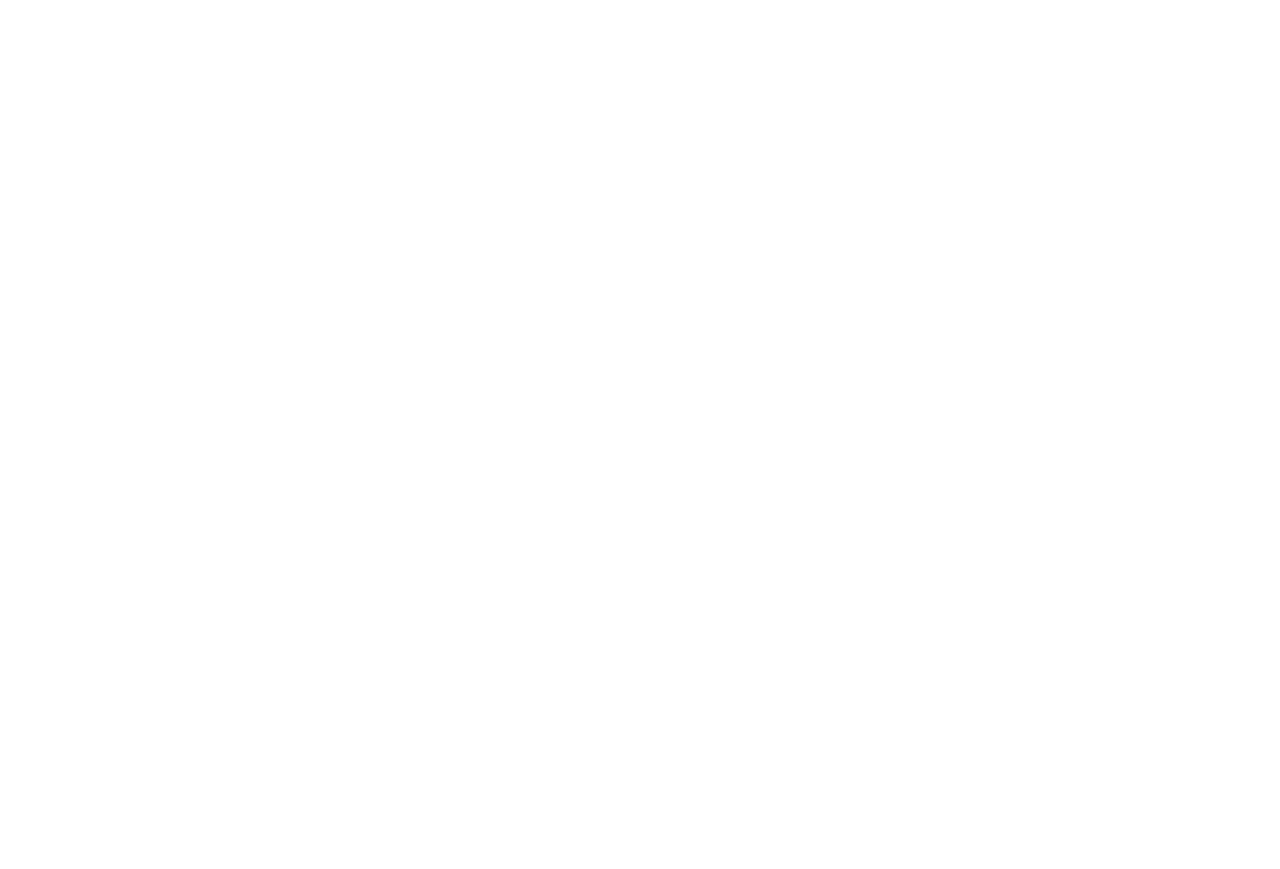
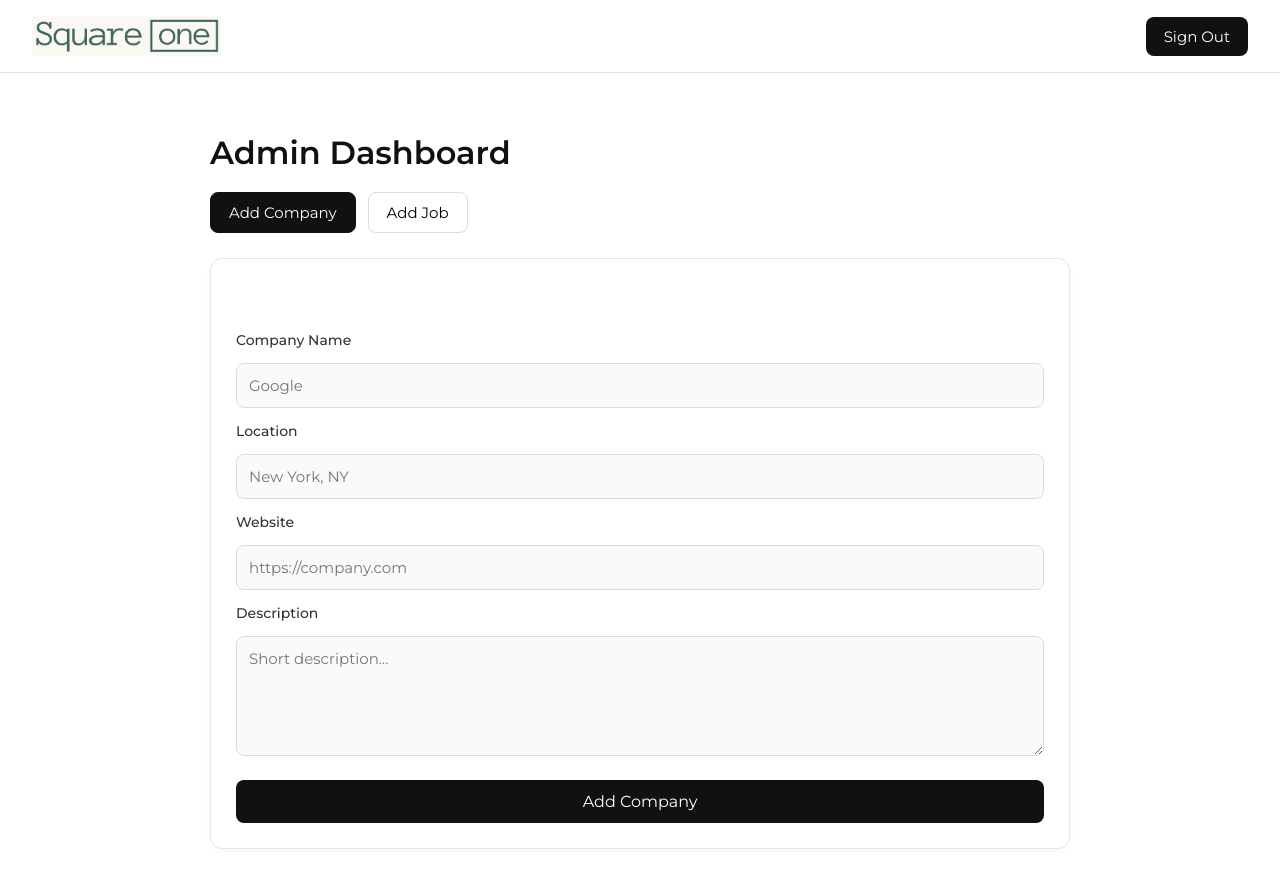
Before and after one commit to chazs0409/MissionIsPossible, a React (Vite) app in the folder frontend/: page /admin in a window 1280 px wide. Before the commit this address had no page. Before the commit the page ends 800 px from the top, so only its background shows below. Built offline with nearby package versions, Linux system fonts and the light colour scheme.

Commit message:
Feature: Create Admin Dashboard with functions : Adding company and job (with dumb buttons)

```diff
--- a/frontend/src/App.tsx
+++ b/frontend/src/App.tsx
@@ -1,6 +1,7 @@
 import { BrowserRouter, Routes, Route } from "react-router-dom";
 import LandingPage from "./components/LandingPage";
 import SearchPage from "./components/SearchPage";
+import AdminDashboard from "./components/AdminDashboard";
 
 function App() {
   return (
@@ -8,6 +9,7 @@
       <Routes>
         <Route path="/" element={<LandingPage />} />
         <Route path="/search" element={<SearchPage />} />
+        <Route path="/admin" element={<AdminDashboard />} />
       </Routes>
     </BrowserRouter>
   );
--- /dev/null
+++ b/frontend/src/components/AdminDashboard.tsx
@@ -0,0 +1,106 @@
+import { useNavigate } from "react-router-dom";
+import { useState } from "react";
+import "./componentcss/admindashboard.css";
+import logo from "../assets/square_one_logo.png";
+const AdminDashboard = () => {
+  const navigate = useNavigate();
+  const [activeTab, setActiveTab] = useState<"company" | "job">("company");
+
+  const handleSignOut = () => {
+    //clear token code (localStorage ect)
+    navigate("/");
+  };
+
+  return (
+    <div className="admin-wrapper">
+      {/* ---------- TOP NAVBAR ---------- */}
+      <div className="admin-navbar">
+        <img
+          src={logo}
+          alt="Logo"
+          className="admin-logo"
+          onClick={() => navigate("/")}
+        />
+
+        <button className="signout-btn" onClick={handleSignOut}>
+          Sign Out
+        </button>
+      </div>
+
+      {/* ---------- PAGE CONTENT ---------- */}
+      <div className="admin-container">
+        <h1 className="admin-title">Admin Dashboard</h1>
+
+        <div className="admin-tabs">
+          <button
+            className={`admin-tab ${activeTab === "company" ? "active" : ""}`}
+            onClick={() => setActiveTab("company")}
+          >
+            Add Company
+          </button>
+
+          <button
+            className={`admin-tab ${activeTab === "job" ? "active" : ""}`}
+            onClick={() => setActiveTab("job")}
+          >
+            Add Job
+          </button>
+        </div>
+
+        {activeTab === "company" && (
+          <div className="admin-card">
+            <h2>Add New Company</h2>
+
+            <form className="admin-form">
+              <label>Company Name</label>
+              <input type="text" placeholder="Google" />
+
+              <label>Location</label>
+              <input type="text" placeholder="New York, NY" />
+
+              <label>Website</label>
+              <input type="text" placeholder="https://company.com" />
+
+              <label>Description</label>
+              <textarea placeholder="Short description..." />
+
+              <button className="admin-btn">Add Company</button>
+            </form>
+          </div>
+        )}
+
+        {activeTab === "job" && (
+          <div className="admin-card">
+            <h2>Add New Job</h2>
+
+            <form className="admin-form">
+              <label>Job Title</label>
+              <input type="text" placeholder="Software Engineer" />
+
+              <label>Company</label>
+              <input type="text" placeholder="Google" />
+
+              <label>Location</label>
+              <input type="text" placeholder="San Francisco, CA" />
+
+              <label>Visa Sponsorship</label>
+              <select>
+                <option>CPT</option>
+                <option>OPT</option>
+                <option>STEM OPT</option>
+                <option>H-1B</option>
+              </select>
+
+              <label>Description</label>
+              <textarea placeholder="Job responsibilities..." />
+
+              <button className="admin-btn">Add Job</button>
+            </form>
+          </div>
+        )}
+      </div>
+    </div>
+  );
+};
+
+export default AdminDashboard;
--- /dev/null
+++ b/frontend/src/components/componentcss/admindashboard.css
@@ -0,0 +1,146 @@
+/* ---------- NAVBAR ---------- */
+
+.admin-wrapper {
+  width: 100%;
+}
+
+.admin-navbar {
+  width: 100%;
+  padding: 16px 32px;
+  display: flex;
+  justify-content: space-between;
+  align-items: center;
+  border-bottom: 1px solid #e5e5e5;
+  background: #fff;
+  position: sticky;
+  top: 0;
+  z-index: 10;
+}
+
+.admin-logo {
+  height: 40px;
+  cursor: pointer;
+  transition: 0.2s;
+}
+
+.admin-logo:hover {
+  opacity: 0.8;
+}
+
+.signout-btn {
+  padding: 10px 18px;
+  background: #111;
+  color: #fff;
+  border: none;
+  border-radius: 8px;
+  cursor: pointer;
+  font-size: 15px;
+  transition: 0.2s;
+}
+
+.signout-btn:hover {
+  background: #333;
+}
+
+/* ---------- PAGE CONTENT ---------- */
+
+.admin-container {
+  max-width: 900px;
+  margin: 40px auto;
+  padding: 20px;
+  font-family: "Inter", sans-serif;
+}
+
+.admin-title {
+  font-size: 32px;
+  font-weight: 600;
+  margin-bottom: 20px;
+  color: #111;
+}
+
+.admin-tabs {
+  display: flex;
+  gap: 12px;
+  margin-bottom: 25px;
+}
+
+.admin-tab {
+  padding: 10px 18px;
+  border: 1px solid #dcdcdc;
+  background: #fff;
+  border-radius: 8px;
+  cursor: pointer;
+  font-size: 15px;
+  transition: 0.2s;
+}
+
+.admin-tab.active {
+  background: #111;
+  color: #fff;
+  border-color: #111;
+}
+
+.admin-card {
+  background: #fff;
+  border: 1px solid #e5e5e5;
+  padding: 25px;
+  border-radius: 12px;
+  box-shadow: 0 2px 6px rgba(0,0,0,0.04);
+}
+
+.admin-card h2 {
+  margin-bottom: 20px;
+  font-size: 22px;
+  font-weight: 600;
+}
+
+.admin-form {
+  display: flex;
+  flex-direction: column;
+  gap: 14px;
+}
+
+.admin-form label {
+  font-size: 14px;
+  font-weight: 500;
+  color: #333;
+}
+
+.admin-form input,
+.admin-form textarea,
+.admin-form select {
+  padding: 12px;
+  border: 1px solid #dcdcdc;
+  border-radius: 8px;
+  font-size: 15px;
+  background: #fafafa;
+  transition: 0.2s;
+}
+
+.admin-form input:focus,
+.admin-form textarea:focus,
+.admin-form select:focus {
+  border-color: #111;
+  background: #fff;
+}
+
+.admin-form textarea {
+  min-height: 120px;
+  resize: vertical;
+}
+
+.admin-btn {
+  margin-top: 10px;
+  padding: 12px 18px;
+  background: #111;
+  color: #fff;
+  border: none;
+  border-radius: 8px;
+  font-size: 16px;
+  cursor: pointer;
+  transition: 0.2s;
+}
+
+.admin-btn:hover {
+  background: #333;
+}
```
